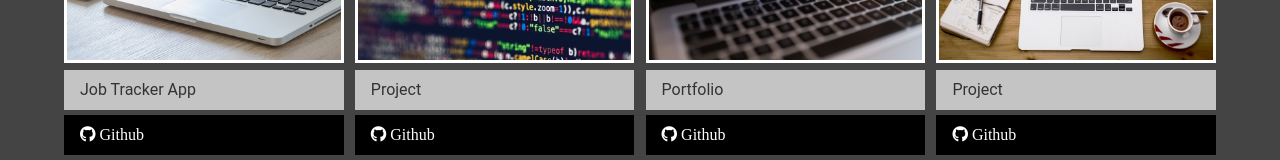
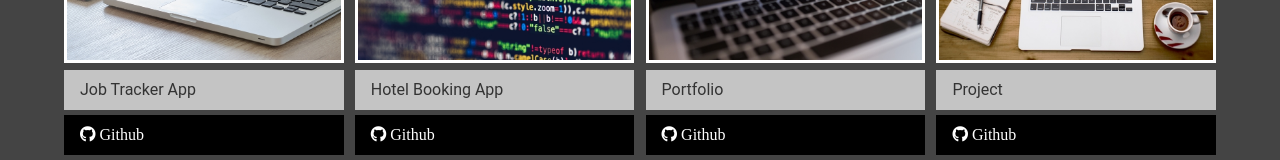
Before and after one commit to Barabbus/MyPortfolio, a website: page dist/work.html in a window 1280 px wide. Shown: the part 329-489 px from the top of the page. Drawn offline with Linux system fonts and the light colour scheme.

Commit message:
Updated links

```diff
--- a/dist/work.html
+++ b/dist/work.html
@@ -73,7 +73,7 @@
                     <img src="img/projects/project2.jpg" alt="Project">
                 </a>
                 <a href="hotel-booking-in-prod.herokuapp.com" target="_blank" class="btn-light">
-                    Project
+                    Hotel Booking App
                 </a>
                 <a href="https://github.com/Barabbus/hotel-booking" target="_blank" class="btn-dark">
                     <i class="fab fa-github"> Github</i>
```
